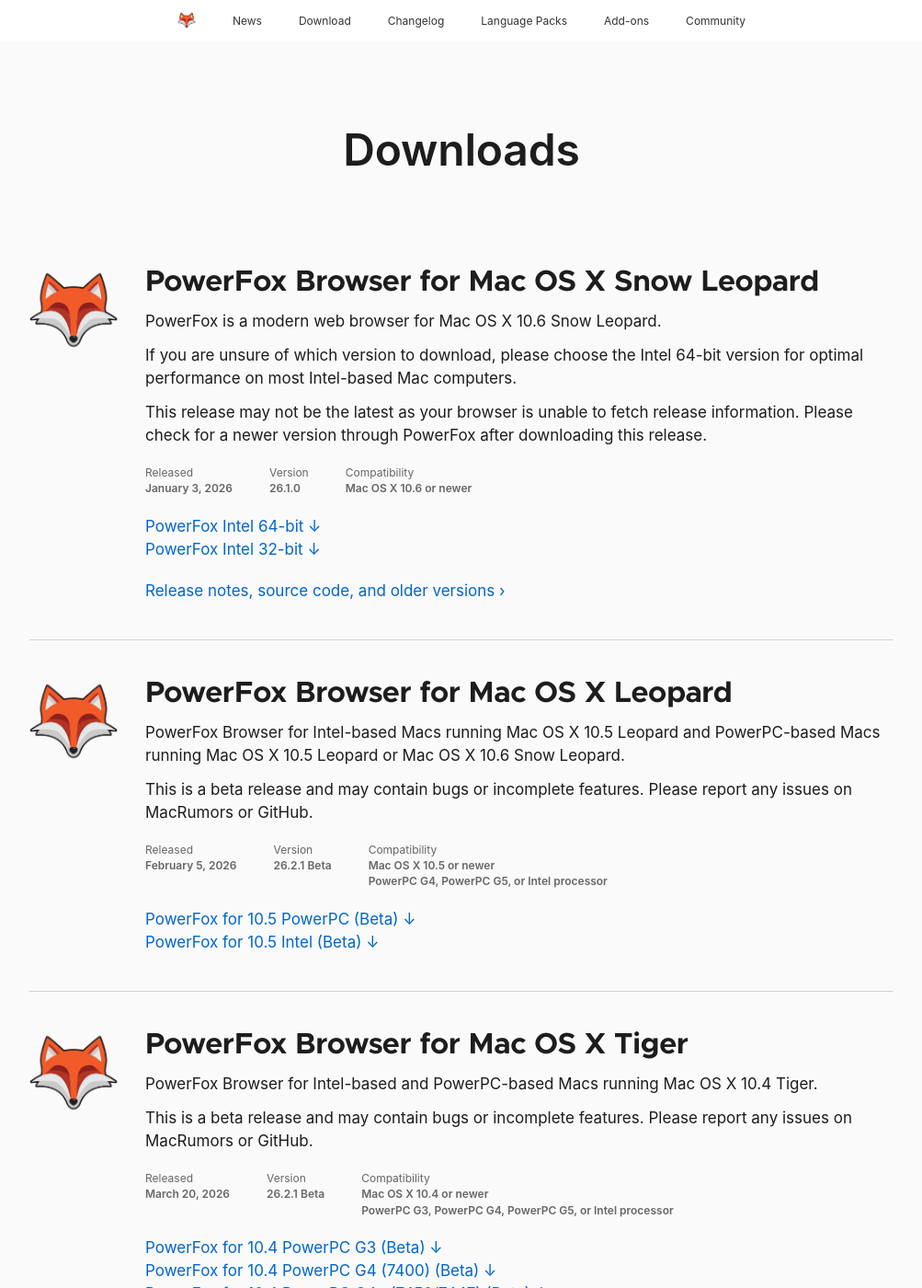
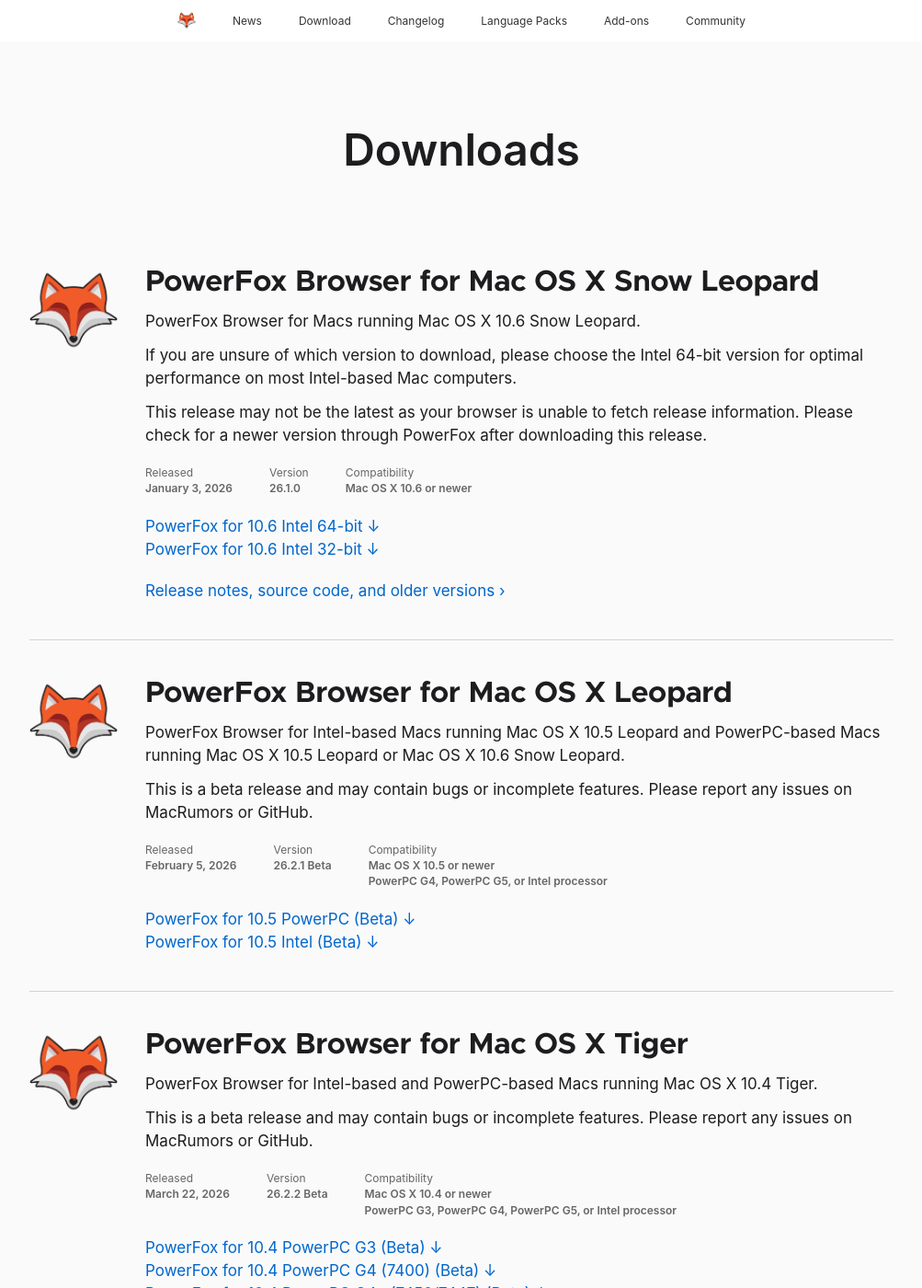
Before and after one commit to Jazzzny/powerfox-website, a Jekyll site: the page built from download.html, in a window 1280 px wide and 1400 px high. Shown: the whole window at 92% size, without its empty margins (138-1141 px from the left). Built offline with Jekyll 4.4.1, drawn with Linux system fonts in a browser that asks for light colours; some web fonts are replaced; comment, search, counter and statistics services are not loaded.

Commit message:
Add 26.2.2

```diff
--- a/download.html
+++ b/download.html
@@ -13,7 +13,7 @@
             </div>
             <div class="download-content">
                 <h2>PowerFox Browser for Mac OS X Snow Leopard</h2>
-                <p>PowerFox is a modern web browser for Mac OS X 10.6 Snow Leopard.</p>
+                <p>PowerFox Browser for Macs running Mac OS X 10.6 Snow Leopard.</p>
                 <p>If you are unsure of which version to download, please choose the Intel 64-bit version for optimal performance on most Intel-based Mac computers.</p>
 
                 <div id="outdated-warning" style="display: flex; margin-bottom: 10px;">
@@ -36,8 +36,8 @@
                 </div>
 
                 <div class="download-links">
-                    <a href="{{ '/assets/downloads/powerfox-26.1.0-x86_64.zip' | relative_url }}" id="download-64bit">PowerFox Intel 64-bit ↓</a>
-                    <a href="{{ '/assets/downloads/powerfox-26.1.0-i386.zip' | relative_url }}" id="download-32bit">PowerFox Intel 32-bit ↓</a>
+                    <a href="{{ '/assets/downloads/powerfox-26.1.0-x86_64.zip' | relative_url }}" id="download-64bit">PowerFox for 10.6 Intel 64-bit ↓</a>
+                    <a href="{{ '/assets/downloads/powerfox-26.1.0-i386.zip' | relative_url }}" id="download-32bit">PowerFox for 10.6 Intel 32-bit ↓</a>
                     <br>
                     <a href="https://github.com/Jazzzny/powerfox-browser/releases">Release notes, source code, and older versions ›</a>
                 </div>
@@ -87,11 +87,11 @@
                 <div class="download-meta">
                     <div class="download-meta-item">
                         <span class="download-meta-label">Released</span>
-                        <span class="download-meta-value" id="release-date">March 20, 2026</span>
+                        <span class="download-meta-value" id="release-date">March 22, 2026</span>
                     </div>
                     <div class="download-meta-item">
                         <span class="download-meta-label">Version</span>
-                        <span class="download-meta-value" id="release-version">26.2.1 Beta</span>
+                        <span class="download-meta-value" id="release-version">26.2.2 Beta</span>
                     </div>
                     <div class="download-meta-item">
                         <span class="download-meta-label">Compatibility</span>
@@ -100,11 +100,11 @@
                 </div>
 
                 <div class="download-links">
-                    <a href="{{ '/assets/downloads/powerfox-26.2.1-g3-tiger-beta.zip' | relative_url }}" id="download-ppc">PowerFox for 10.4 PowerPC G3 (Beta) ↓</a>
-                    <a href="{{ '/assets/downloads/powerfox-26.2.1-g4-tiger-beta.zip' | relative_url }}" id="download-ppc">PowerFox for 10.4 PowerPC G4 (7400) (Beta) ↓</a>
-                    <a href="{{ '/assets/downloads/powerfox-26.2.1-g4e-tiger-beta.zip' | relative_url }}" id="download-ppc">PowerFox for 10.4 PowerPC G4e (7450/7447) (Beta) ↓</a>
-                    <a href="{{ '/assets/downloads/powerfox-26.2.1-g5-tiger-beta.zip' | relative_url }}" id="download-ppc">PowerFox for 10.4 PowerPC G5 (Beta) ↓</a>
-                    <a href="{{ '/assets/downloads/powerfox-26.2.1-i386-tiger-beta.zip' | relative_url }}" id="download-inteltiger">PowerFox for 10.4 Intel (Beta) ↓</a>
+                    <a href="{{ '/assets/downloads/powerfox-26.2.2-g3-tiger-beta.zip' | relative_url }}" id="download-ppc">PowerFox for 10.4 PowerPC G3 (Beta) ↓</a>
+                    <a href="{{ '/assets/downloads/powerfox-26.2.2-g4-tiger-beta.zip' | relative_url }}" id="download-ppc">PowerFox for 10.4 PowerPC G4 (7400) (Beta) ↓</a>
+                    <a href="{{ '/assets/downloads/powerfox-26.2.2-g4e-tiger-beta.zip' | relative_url }}" id="download-ppc">PowerFox for 10.4 PowerPC G4e (7450/7447) (Beta) ↓</a>
+                    <a href="{{ '/assets/downloads/powerfox-26.2.2-g5-tiger-beta.zip' | relative_url }}" id="download-ppc">PowerFox for 10.4 PowerPC G5 (Beta) ↓</a>
+                    <a href="{{ '/assets/downloads/powerfox-26.2.2-i386-tiger-beta.zip' | relative_url }}" id="download-inteltiger">PowerFox for 10.4 Intel (Beta) ↓</a>
                 </div>
             </div>
         </div>
```
Also changed, not shown: 5 other files.
